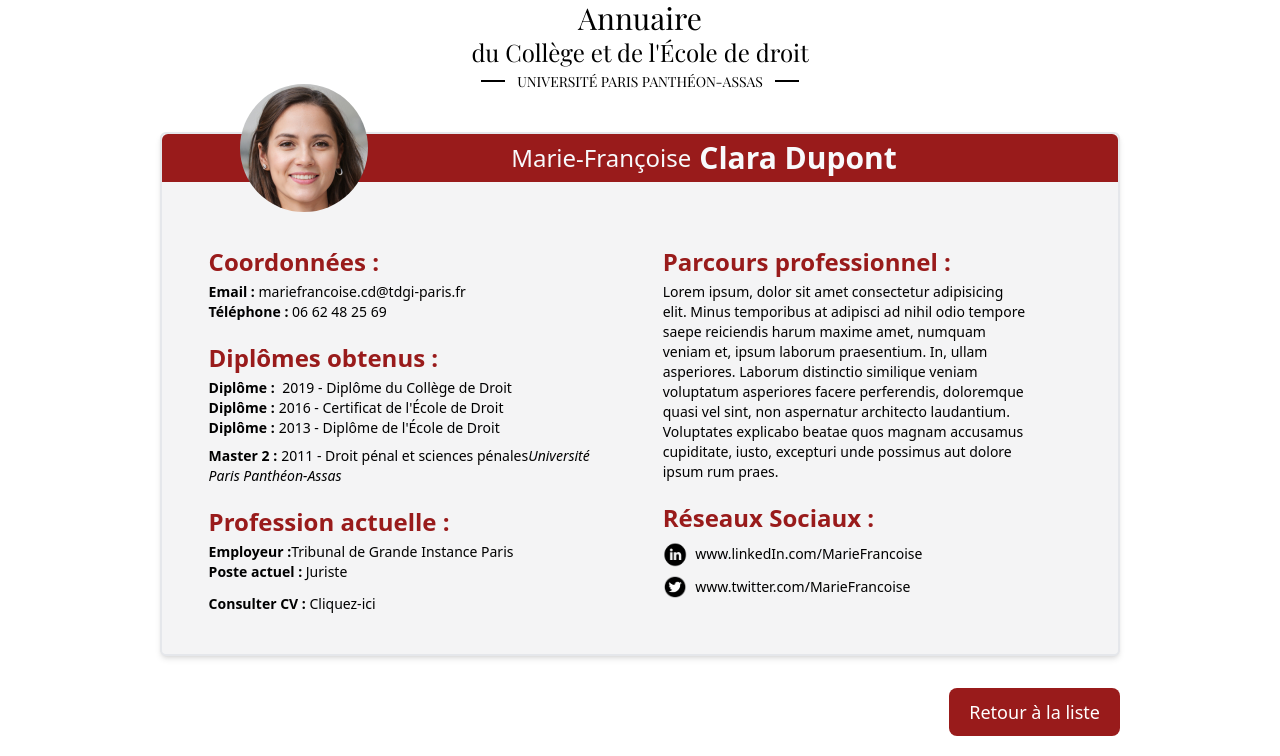
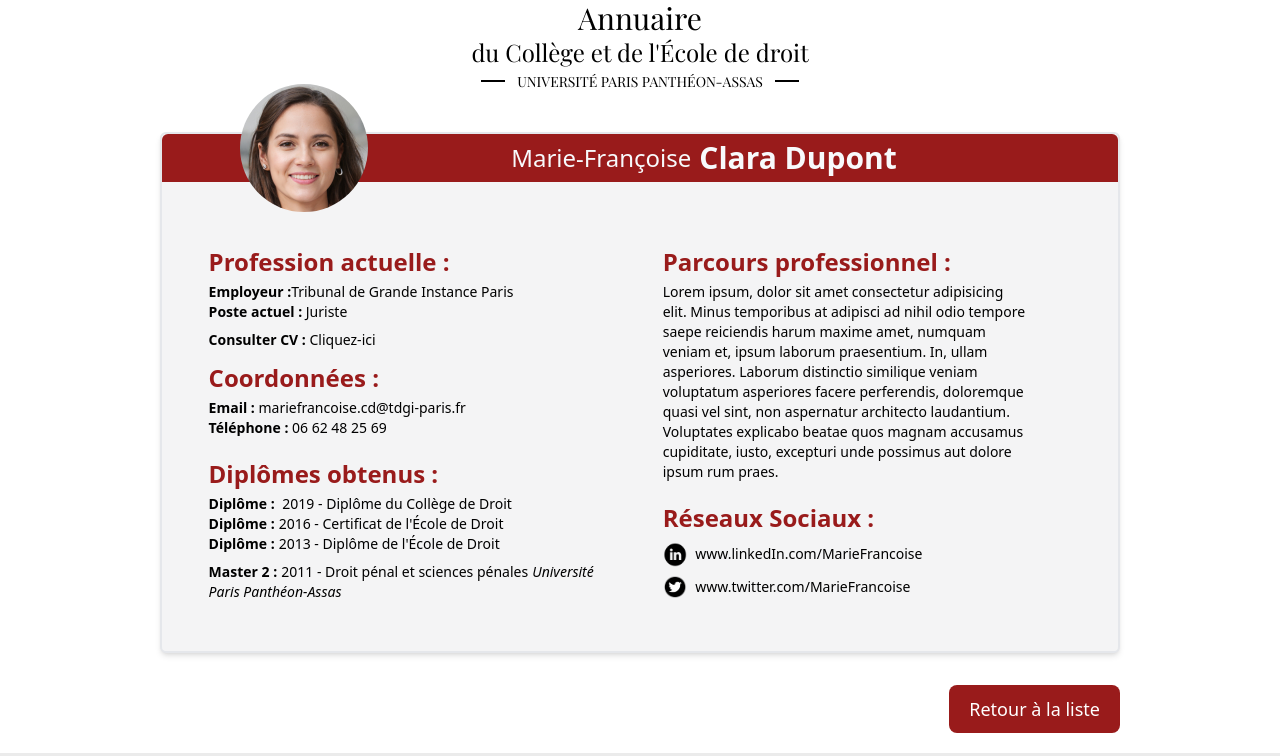
Before and after one commit to WildCodeSchool/2022-03-JS-Remote-404-Alumni-droit, a React (Vite) app in the folder frontend/: page /profile in a window 1280 px wide. Shown: the top 756 px of the page. Built offline with nearby package versions, Linux system fonts and the light colour scheme; a web font is replaced by a local one.

Commit message:
MODIFICATION of the order: Profession - Contact details - Degrees

```diff
--- a/frontend/src/pages/Profile.jsx
+++ b/frontend/src/pages/Profile.jsx
@@ -60,7 +60,7 @@ function Profile() {
           <img
             src={PortraitAlumni}
             alt="alumni girl"
-            className="relative md:absolute md:flex md:justify-start z-10 w-[30%] md:w-[15%] lg:w-[13%] xl:w-[10%] mt-2 mx-auto top-3 md:top-[5rem] lg:top-[4rem] md:left-20 lg:left-[8rem] xl:left-60 md:mt-5 rounded-full"
+            className="relative md:absolute md:flex md:justify-start z-10 w-[30%] md:w-[15%] lg:w-[13%] xl:w-[10%] mt-2 mx-auto top-2 md:top-[5rem] lg:top-[4rem] md:left-20 lg:left-[8rem] xl:left-60 md:mt-5 rounded-full"
           />
           <div className="flex justify-center items-center md:relative md:text-start bg-red-800 text-slate-50 h-[3rem] md:h-[3rem] w-full md:w-[100%] md:rounded-t-md">
             <p className="text-xl mr-2 md:pl-[8rem] lg:text-1xl xl:text-2xl">
@@ -74,13 +74,30 @@ function Profile() {
 
         {/* INFORMATIONS */}
 
-        <div className="flex flex-col md:flex-row justify-center md:justify-around w-[90%] md:w-[95%] h-auto text-base md:text-sm pt-4 md:pt-0 mx-auto md:mt-10 xl:mt-[4rem] leading-snug">
+        <div className="flex flex-col md:flex-row justify-center md:justify-around w-[90%] md:w-[95%] h-auto text-base md:text-sm pt-4 md:pt-0 mx-auto md:mt-10 xl:mt-[4rem] xl:mb-[2rem] leading-snug">
           {/* COLONNE 1 */}
           <div className="md:w-[45%]">
-            <h2 className="mb-1 text-2xl font-bold text-red-800">
+            {/* PROFESSION ACTUELLE */}
+            <h2 className="mt-0 mb-1 text-2xl font-bold my-5 text-red-800">
+              Profession actuelle :
+            </h2>
+            <p className="font-semibold">
+              Employeur :
+              <span className="font-normal">
+                Tribunal de Grande Instance Paris
+              </span>
+            </p>
+            <p className="font-semibold">
+              Poste actuel :<span className="font-normal"> Juriste</span>
+            </p>
+            <p className="font-semibold mt-2">
+              Consulter CV :<span className="font-normal"> Cliquez-ici</span>
+            </p>
+
+            {/* COORDONNEES */}
+            <h2 className="mt-3 mb-1 text-2xl font-bold text-red-800">
               Coordonnées :
             </h2>
-
             <p className="font-semibold">
               Email :{" "}
               <span className="font-normal">
@@ -92,8 +109,7 @@ function Profile() {
             </p>
 
             {/* DIPLOMES OBTENUS */}
-
-            <h2 className="mb-1 text-2xl font-bold text-red-800">
+            <h2 className="mt-3 mb-1 text-2xl font-bold text-red-800">
               Diplômes obtenus :
             </h2>
             <p className="font-semibold">
@@ -117,29 +133,11 @@ function Profile() {
                 Master 2 :
                 <span className="font-normal ml-1">
                   2011 - Droit pénal et sciences pénales
-                  <span className="italic">
+                  <span className="italic ml-1">
                     Université Paris Panthéon-Assas
                   </span>
                 </span>
               </p>
-            </p>
-
-            {/* PROFESSION ACTUELLE */}
-
-            <h2 className="mb-1 text-2xl font-bold my-5 text-red-800">
-              Profession actuelle :
-            </h2>
-            <p className="font-semibold">
-              Employeur :
-              <span className="font-normal">
-                Tribunal de Grande Instance Paris
-              </span>
-            </p>
-            <p className="font-semibold">
-              Poste actuel :<span className="font-normal"> Juriste</span>
-            </p>
-            <p className="font-semibold mt-3 xl:mb-10">
-              Consulter CV :<span className="font-normal"> Cliquez-ici</span>
             </p>
           </div>
 
--- a/package.json
+++ b/package.json
@@ -17,5 +17,8 @@
   "devDependencies": {
     "concurrently": "^7.0.0",
     "husky": "^7.0.0"
+  },
+  "dependencies": {
+    "axios": "^0.27.2"
   }
 }
```
Also changed, not shown: 1 other file (tests, documents, lock files or other folders).
